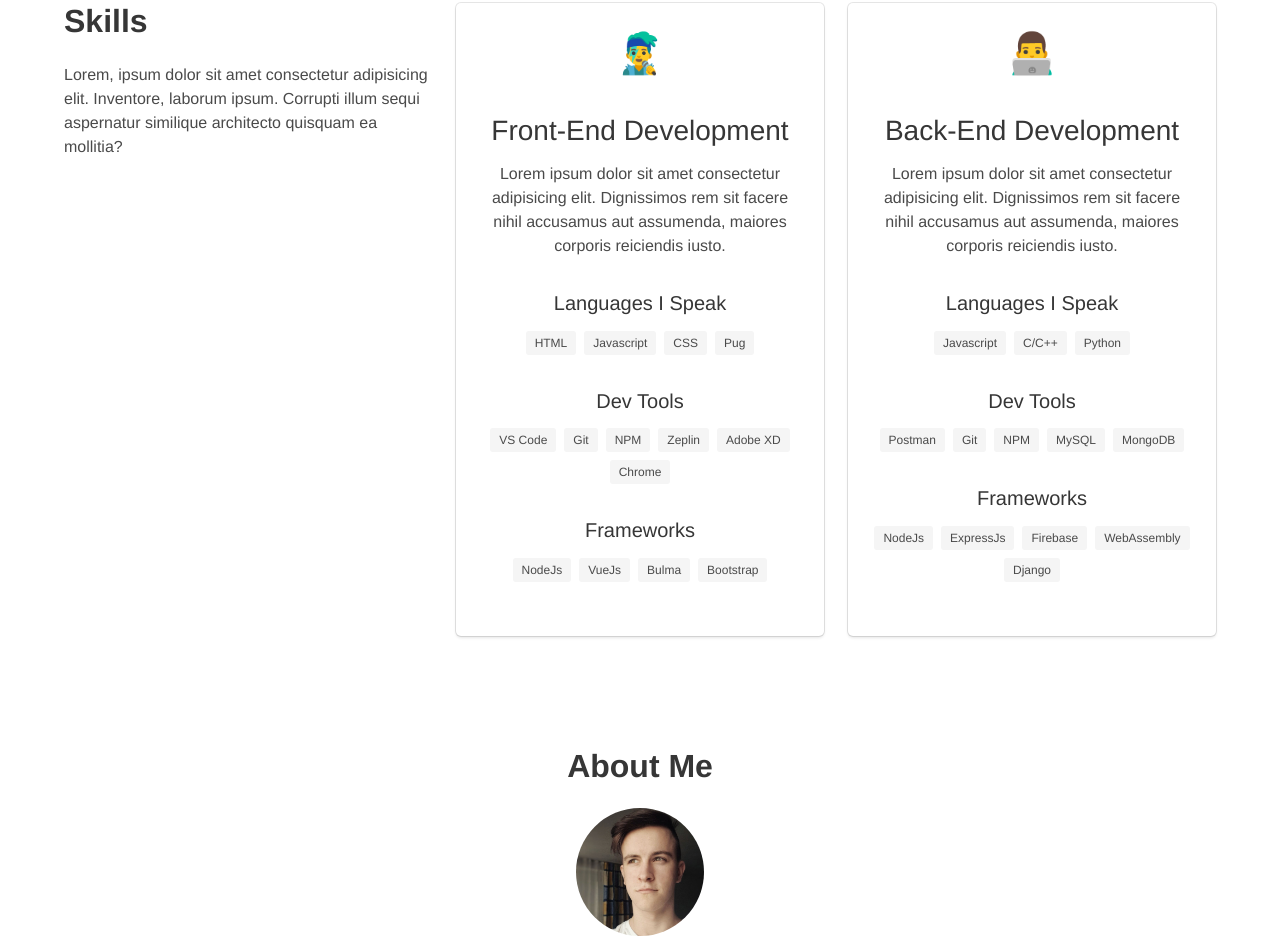
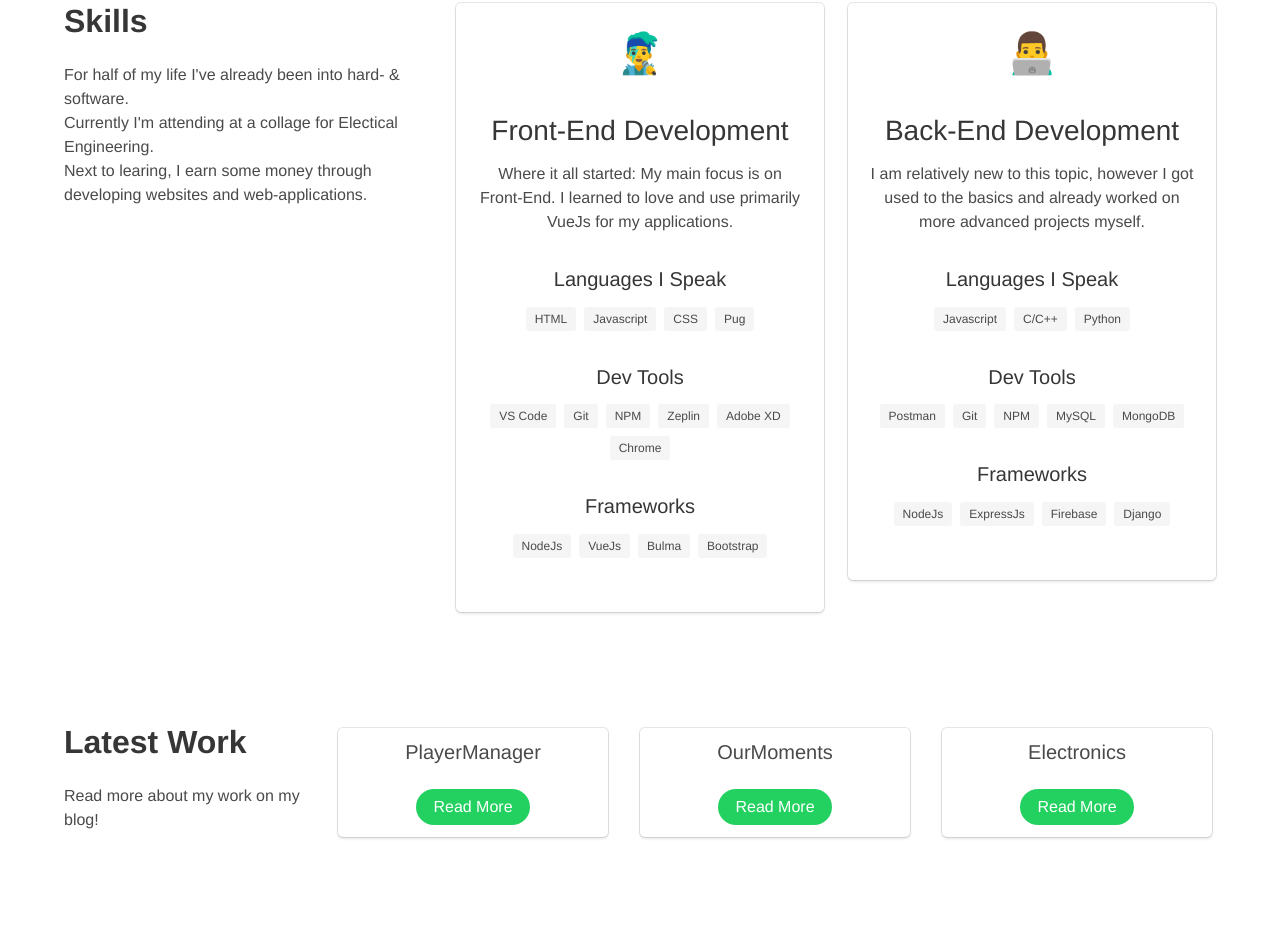
Before and after one commit to kilianstallz/kilianstallz.github.io, a plain HTML site: page index.html in a window 1280 px wide. Shown: the part 861-1800 px from the top of the page. Drawn offline with nearby package versions, Linux system fonts and the light colour scheme.

Commit message:
Work Added

```diff
--- a/_sass/main.scss
+++ b/_sass/main.scss
@@ -44,6 +44,26 @@ figure.avatar {
 figure .is-rounded {
   border-radius: 50%;
 }
+.navbar-brand .navbar-item {
+  display: block;
+  width: auto;
+  height: auto;
+  margin: auto;
+  margin-left: 0;
+  font-weight: 600;
+  border-radius: 0;
+}
+
+.navbar-item {
+  text-align: center;
+  display: flex;
+  justify-content: center;
+}
+a.navbar-item {
+  border-radius: 30px;
+  text-align: center;
+  width: 100px;
+}
 .button {
   color: white;
   text-transform: capitalize;
@@ -51,6 +71,16 @@ figure .is-rounded {
 .button:hover {
   color: white;
   box-shadow: 0 3px 6px rgba($color: #333, $alpha: 0.4);
+}
+
+#work {
+  .box {
+    display: flex;
+    margin: 1rem;
+    justify-content: center;
+    align-items: center;
+    flex-flow: column;
+  }
 }
 
 // Section Styles
--- a/index.html
+++ b/index.html
@@ -71,8 +71,9 @@
           <h1 class="title">
             <span class="shadow is-shadowed">Skills</span>
           </h1>
-          <p>Lorem, ipsum dolor sit amet consectetur adipisicing elit. Inventore, laborum ipsum. Corrupti illum sequi
-            aspernatur similique architecto quisquam ea mollitia?</p>
+          <p>For half of my life I've already been into hard- & software. <br> Currently I'm attending at a collage for Electical Engineering. <br>
+            Next to learing, I earn some money through developing websites and web-applications.
+          </p>
         </div>
         <div class="column aos-init aos-animate" data-aos="zoom-in-left">
           <div class="box">
@@ -81,8 +82,7 @@
                 <div class="content has-text-centered">
                   <span style="font-size:2.5rem" role="img" aria-label="emoji">👨‍🎤</span>
                   <h2 class="is-2">Front-End Development</h2>
-                  <p>Lorem ipsum dolor sit amet consectetur adipisicing elit. Dignissimos rem sit facere nihil
-                    accusamus aut assumenda, maiores corporis reiciendis iusto.</p>
+                  <p>Where it all started: My main focus is on Front-End. I learned to love and use primarily VueJs for my applications.</p>
                   <div class="section">
                     <h4 class="is-4">Languages I Speak</h4>
                     <div class="tags is-centered">
@@ -126,8 +126,7 @@
                 <div class="content has-text-centered">
                   <span style="font-size:2.5rem" role="img" aria-label="emoji">👨‍💻</span>
                   <h2 class="is-2">Back-End Development</h2>
-                  <p>Lorem ipsum dolor sit amet consectetur adipisicing elit. Dignissimos rem sit facere nihil
-                    accusamus aut assumenda, maiores corporis reiciendis iusto.</p>
+                  <p>I am relatively new to this topic, however I got used to the basics and already worked on more advanced projects myself.</p>
                   <div class="section">
                     <h4 class="is-4">Languages I Speak</h4>
                     <div class="tags is-centered">
@@ -154,7 +153,7 @@
                       <span class="tag">NodeJs</span>
                       <span class="tag">ExpressJs</span>
                       <span class="tag">Firebase</span>
-                      <span class="tag">WebAssembly</span>
+                      <!-- <span class="tag">WebAssembly</span> -->
                       <span class="tag">Django</span>
                     </div>
                   </div>
@@ -166,26 +165,28 @@
       </div>
     </div>
   </section>
-  <!-- <section class="section" id="work">
+  <section class="section" id="work">
     <div class="container is-fulld">
       <div class="columns">
         <div data-aos="fade-up" class="column aos-init aos-animate">
           <h1 data-aos="zoom-in" class="title"><span class="shadow is-red">Latest Work</span></h1>
-          <p>Lorem ipsum dolor sit amet, consectetur adipisicing elit. Saepe, porro repudiandae! Quisquam adipisci eum
-            fugiat!</p>
+          <p>Read more about my work on my blog!</p>
         </div>
-        <div class="column">
-          <h1 class="subtitle">More To Come</h1>
+        <div class="column box">
+          <h1 class="subtitle">PlayerManager</h1>
+          <a href="#" class="button is-success is-rounded">Read More</a>
         </div>
-        <div class="column">
-          <h1 class="subtitle">More To Come</h1>
+        <div class="column box">
+          <h1 class="subtitle">OurMoments</h1>
+          <a href="#" class="button is-success is-rounded">Read More</a>
         </div>
-        <div class="column">
-          <h1 class="subtitle">More To Come</h1>
+        <div class="column box">
+          <h1 class="subtitle">Electronics</h1>
+          <a href="#" class="button is-success is-rounded">Read More</a>
         </div>
       </div>
     </div>
-  </section> -->
+  </section>
   <section id="about" class="section has-text-centered">
     <div class="container" data-aos="fade-up">
       <h1 class="title" data-aos="zoom-in">About Me</h1>
```
Also changed, not shown: css/main.css.
